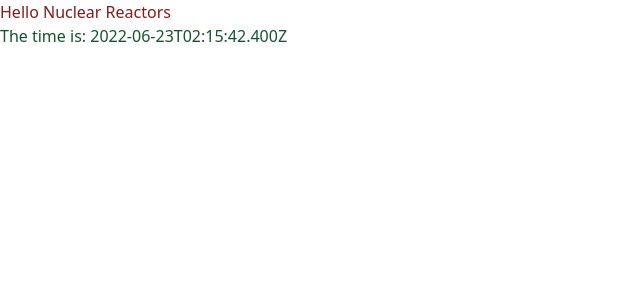
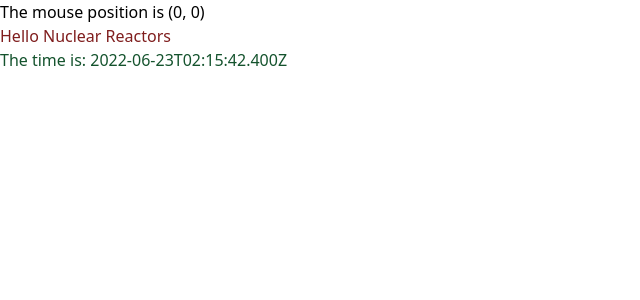
Before and after one commit to syntapy/react-boilerplate, a React (Create React App) app: page / in a window 1280 px wide. Shown: the top 300 px of the page, without its empty margins (0-640 px from the left). Built offline with nearby package versions, Linux system fonts and the light colour scheme.

Commit message:
add mousetracker element (#2)

```diff
--- a/src/main.tsx
+++ b/src/main.tsx
@@ -2,12 +2,15 @@ import * as React from 'react'
 import * as ReactDOM from 'react-dom/client'
 
 import { Clock } from './clock'
+import { MouseTrack } from './mousetrack'
 
 const style = require('./main.css')
 
 const root = ReactDOM.createRoot(document.getElementById('root'))
 root.render(
 	<React.StrictMode>
-		<Clock />
+		<MouseTrack >
+			<Clock />
+		</MouseTrack>
 	</React.StrictMode>
 )
--- /dev/null
+++ b/src/mousetrack.tsx
@@ -0,0 +1,33 @@
+import * as React from 'react'
+
+interface MouseTrackProps {
+	children: React.ReactNode
+}
+
+export class MouseTrack extends React.Component<MouseTrackProps> {
+	state: any
+
+	constructor(props: MouseTrackProps) {
+		super(props)
+		this.handleMouseMove = this.handleMouseMove.bind(this)
+		this.state = { x: 0, y: 0 }
+	}
+
+	handleMouseMove = (event: React.MouseEvent) => {
+		this.setState({
+			x: event.clientX,
+			y: event.clientY,
+		})
+	}
+
+	render() {
+		return (
+			<div className="h-screen" onMouseMove={this.handleMouseMove}>
+				<h1>
+					The mouse position is ({this.state.x}, {this.state.y})
+					{this.props.children}
+				</h1>
+			</div>
+		)
+	}
+}
```
